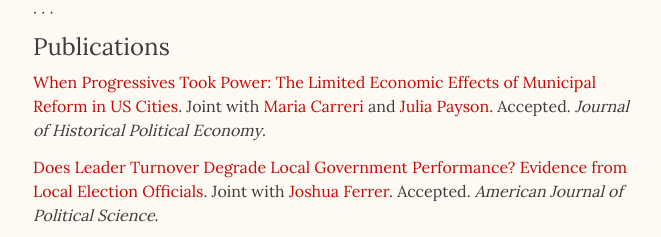
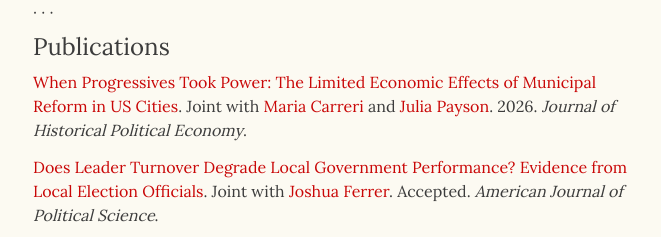
Before and after one commit to danmckinleythompson/website, a plain HTML site: page index.html in a window 1280 px wide. Shown: the part 415-652 px from the top of the page, 315-976 px from the left. Drawn offline with Linux system fonts and the light colour scheme.

Commit message:
Update publication year and previous-title formatting

```diff
--- a/index.html
+++ b/index.html
@@ -96,7 +96,7 @@
 				<h2>Publications</h2>
 
 				<div class="citation">
-					<a href="papers/Carreri_et_al_Progressives.pdf">When Progressives Took Power: The Limited Economic Effects of Municipal Reform in US Cities</a>. Joint with <a href="https://www.mariacarreri.com/">Maria Carreri</a> and <a href="https://www.juliapayson.com/">Julia Payson</a>. Accepted. <em>Journal of Historical Political Economy</em>.
+					<a href="papers/Carreri_et_al_Progressives.pdf">When Progressives Took Power: The Limited Economic Effects of Municipal Reform in US Cities</a>. Joint with <a href="https://www.mariacarreri.com/">Maria Carreri</a> and <a href="https://www.juliapayson.com/">Julia Payson</a>. 2026. <em>Journal of Historical Political Economy</em>.
 				</div>
 
 				<div class="citation">
@@ -150,7 +150,7 @@
 				</div>
 
 				<div class="citation">
-					<a href="papers/Feigenbaum_et_al_Fortunate_Sons.pdf">Fortunate Sons: Elite Political Selection in American History</a>. Joint with <a href="http://www.andrewbenjaminhall.com/">Andy Hall</a>, <a href="https://jamesfeigenbaum.github.io/">James Feigenbaum</a>, and <a href="http://www.jesselyoder.com/">Jesse Yoder</a>. (Previous title: <a href="papers/Thompson_et_al_Census.pdf">Who Becomes a Member of Congress? Evidence From De-Anonymized Census Data</a>.)
+					<a href="papers/Feigenbaum_et_al_Fortunate_Sons.pdf">Fortunate Sons: Elite Political Selection in American History</a>. Joint with <a href="http://www.andrewbenjaminhall.com/">Andy Hall</a>, <a href="https://jamesfeigenbaum.github.io/">James Feigenbaum</a>, and <a href="http://www.jesselyoder.com/">Jesse Yoder</a>. [Previous title: <a href="papers/Thompson_et_al_Census.pdf">Who Becomes a Member of Congress? Evidence From De-Anonymized Census Data</a>.]
 				</div>
 			</div>
 		</div>
```
